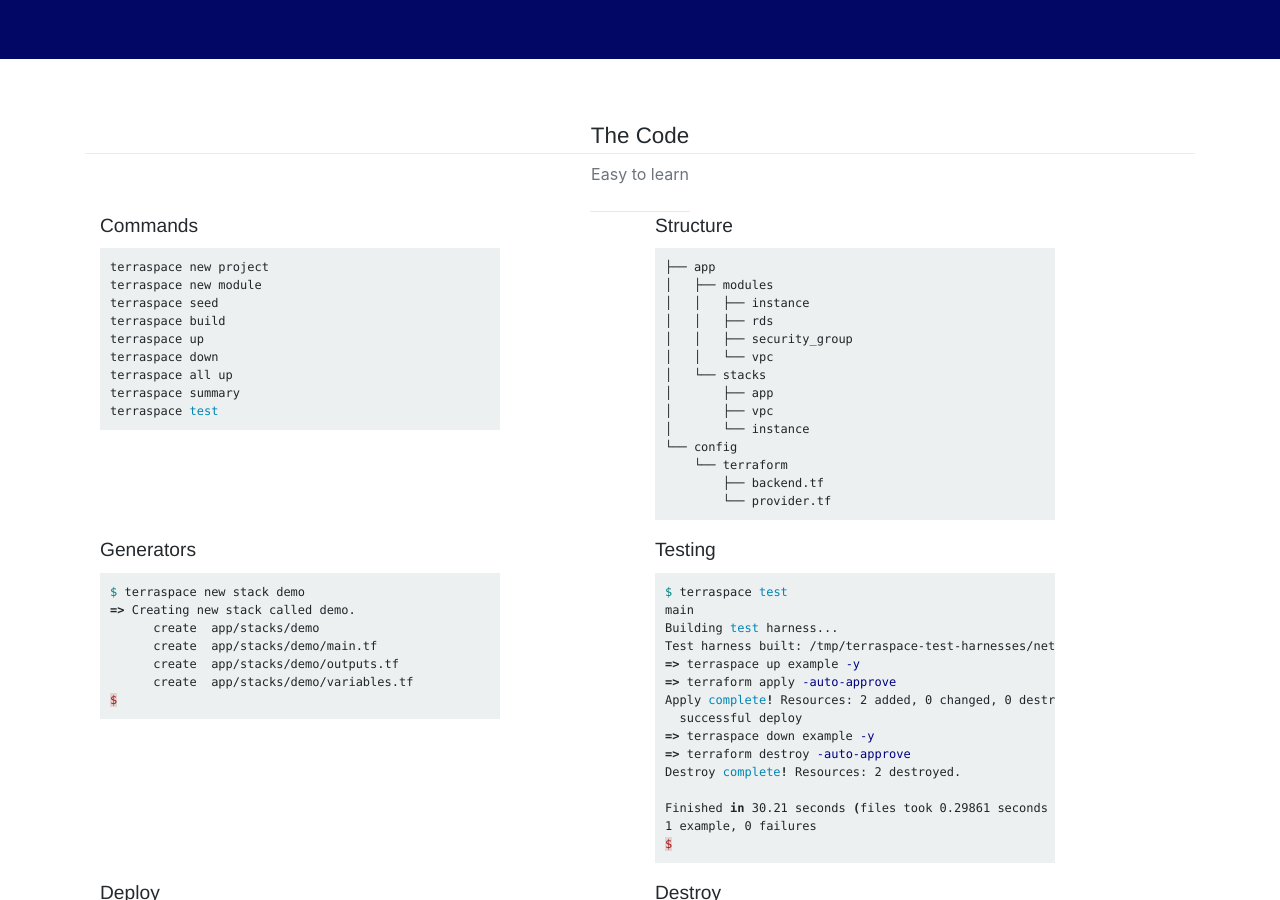
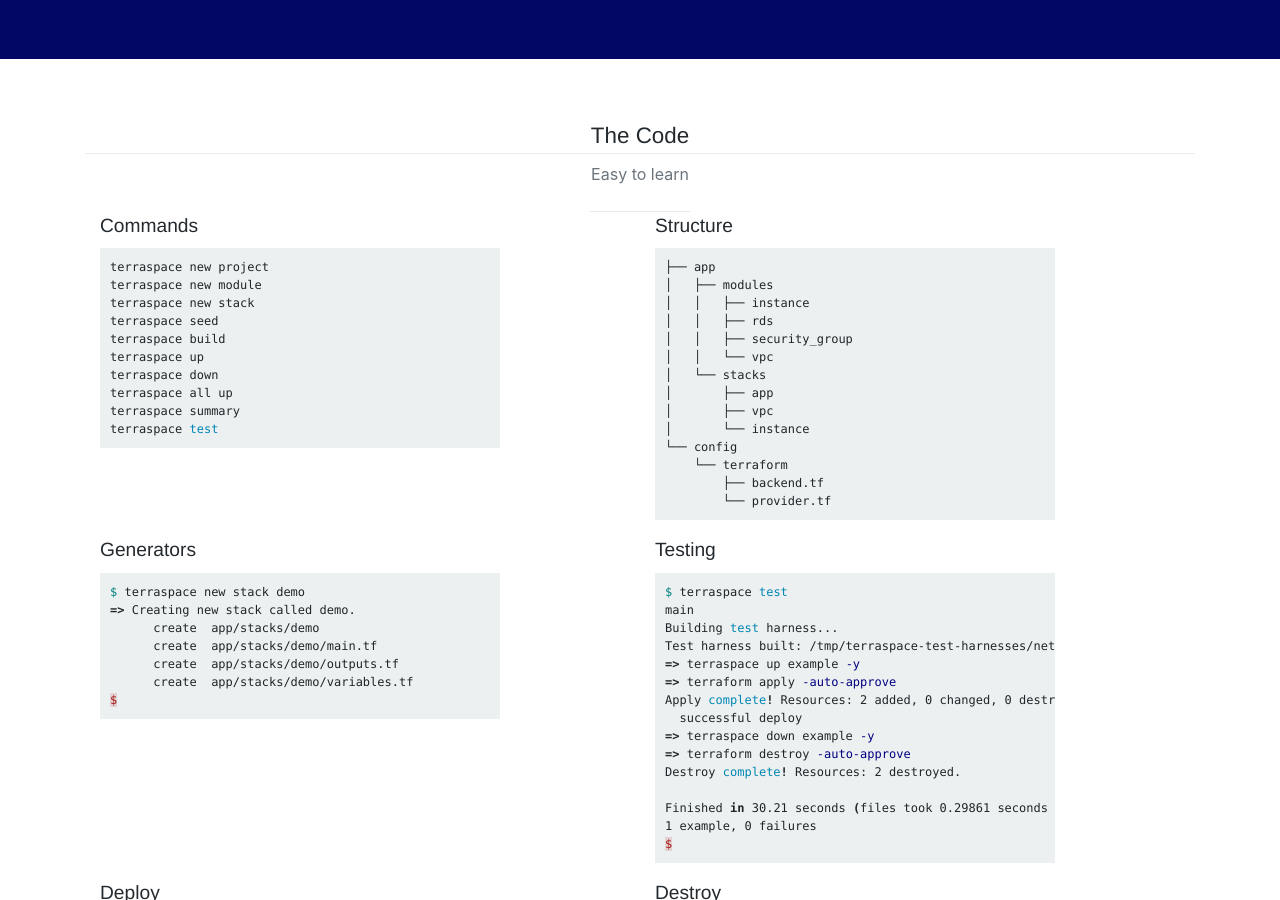
Before and after one commit to boltops-tools/terraspace-docs, a Jekyll site: the page built from index.html, in a window 1280 px wide and 900 px high, scrolled down 623 px. Built offline with Jekyll 4.4.1, drawn with Linux system fonts in a browser that asks for light colours; a script that is not in the unit is left out.

Commit message:
update commands

```diff
--- a/_includes/commands.html
+++ b/_includes/commands.html
@@ -15,6 +15,7 @@
 {% highlight sh %}
 terraspace new project
 terraspace new module
+terraspace new stack
 terraspace seed
 terraspace build
 terraspace up
```
